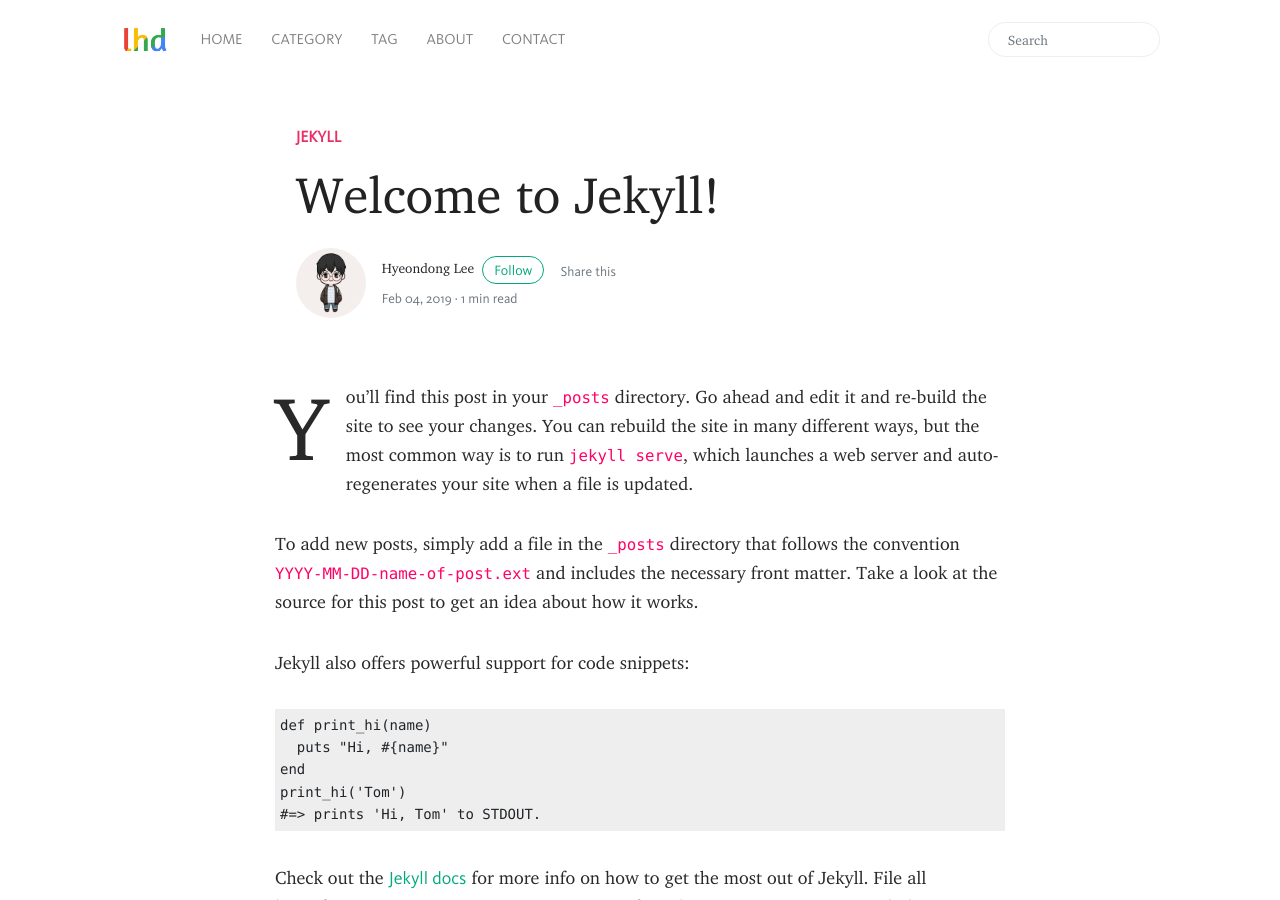
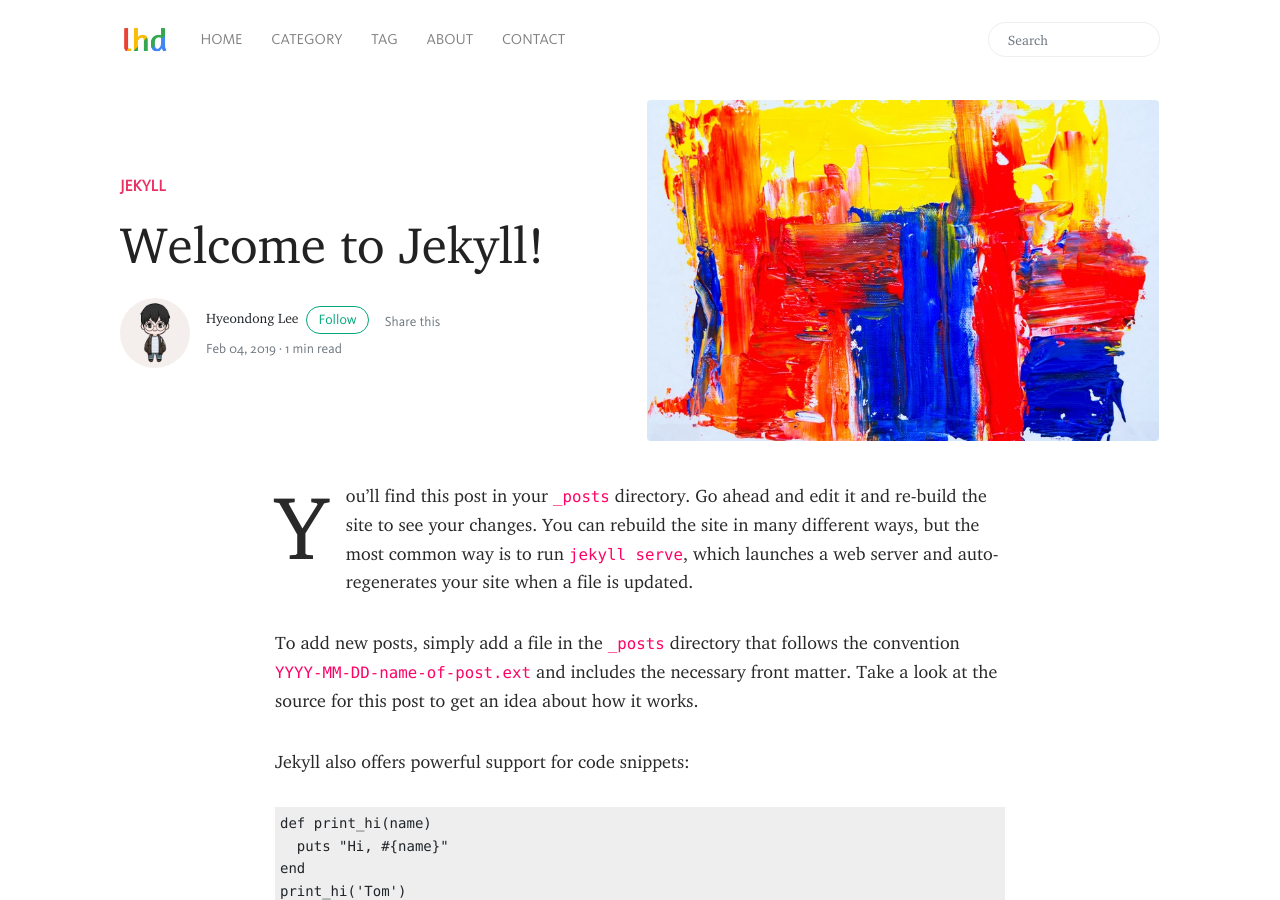
Before and after one commit to hayden-rhee/devlog, a Jekyll site: the page built from _posts/2019-02-04-welcome-to-jekyll.markdown, in a window 1280 px wide and 900 px high. Built offline with Jekyll 4.4.1, drawn with Linux system fonts in a browser that asks for light colours; nearby versions of some CDN libraries; comment, search, counter and statistics services are not loaded.

Commit message:
automatic commit on 2020-07-06 16:34:11

```diff
--- a/_config.yml
+++ b/_config.yml
@@ -3,7 +3,7 @@
 description: '.devlog is a playground to write my thoughts down.'
 logo: 'assets/images/logo.png'
 favicon: 'assets/images/favicon.jpg'
-baseurl: ''
+#baseurl: ''
 disqus: 'hyeondnl-tk'
 email: 'hyeondnl@gmail.com'
 #mailchimp-list: 'https://wowthemes.us11.list-manage.com/subscribe/post?u=8aeb20a530e124561927d3bd8&amp;id=8c3d2d214b'
--- a/_posts/2019-02-04-welcome-to-jekyll.markdown
+++ b/_posts/2019-02-04-welcome-to-jekyll.markdown
@@ -3,7 +3,7 @@
 title:  "Welcome to Jekyll!"
 categories: [ Jekyll ]
 author: hyeon
-#image: assets/images/demo1.jpg
+image: assets/images/demo1.jpg
 ---
 You’ll find this post in your `_posts` directory. Go ahead and edit it and re-build the site to see your changes. You can rebuild the site in many different ways, but the most common way is to run `jekyll serve`, which launches a web server and auto-regenerates your site when a file is updated.
 
```
